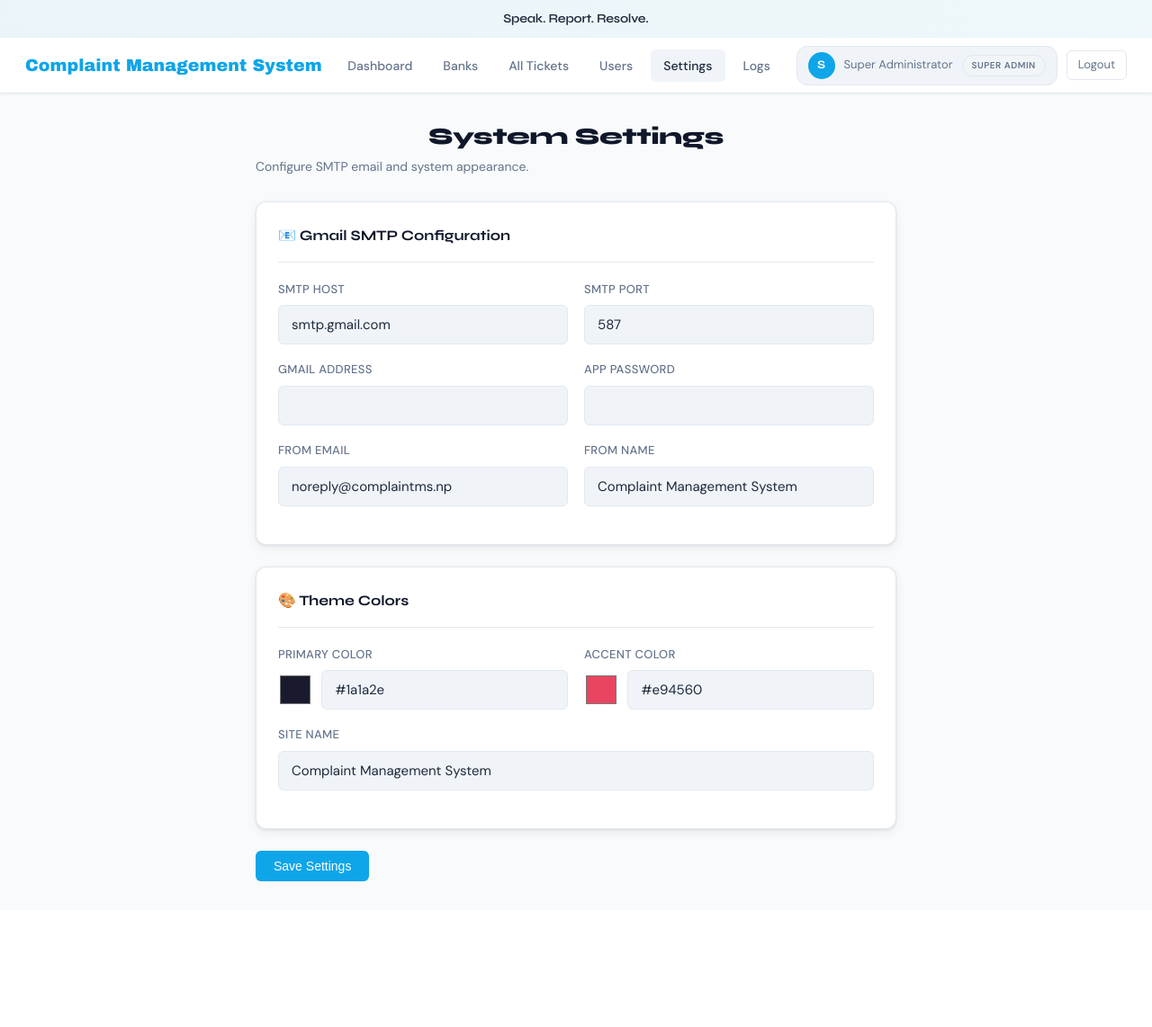
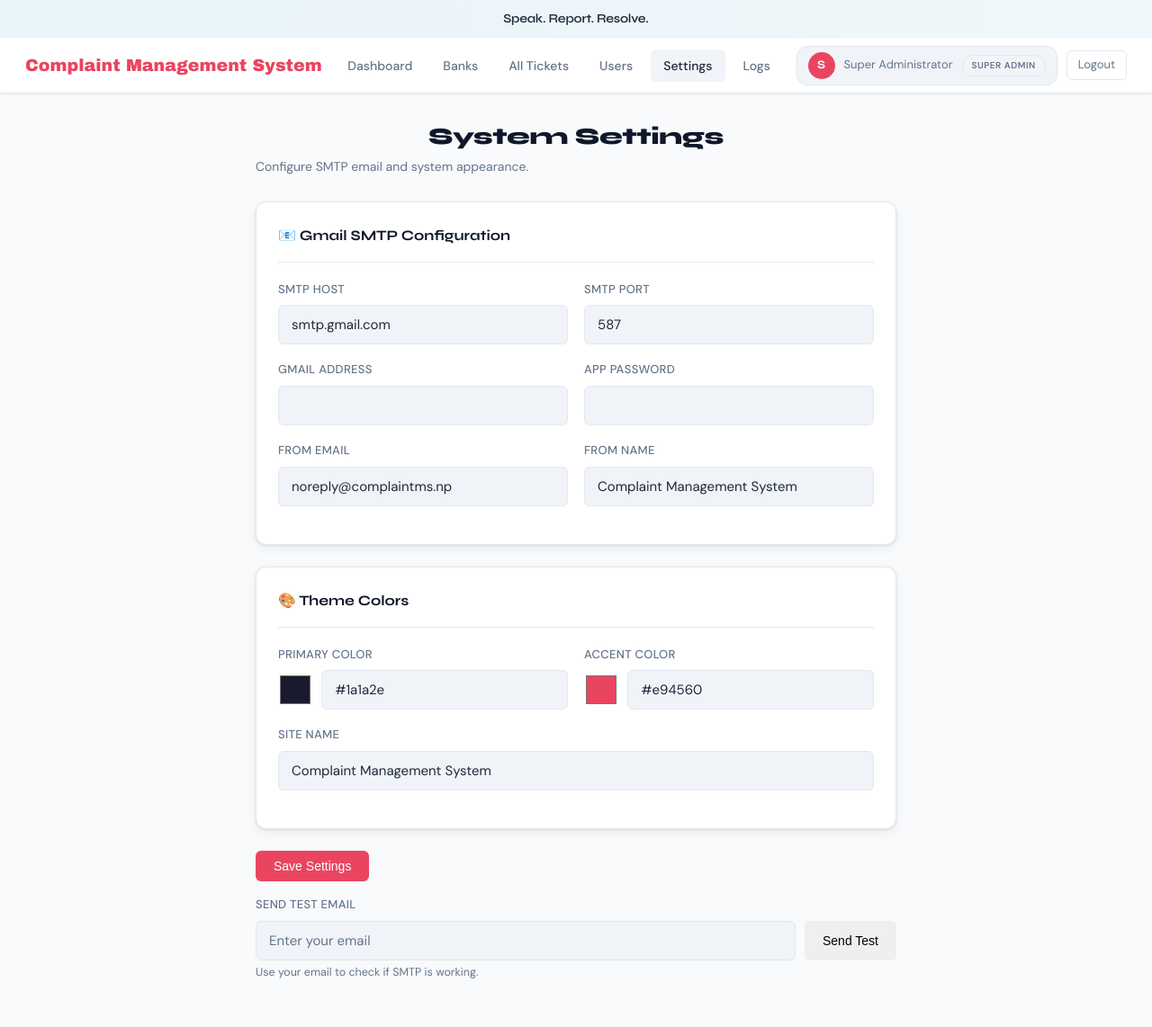
Before and after one commit to Anjan-09/CMS, a PHP site: page /cms/admin/settings.php in a window 1280 px wide. Shown: the whole page at 90% size. Before the commit the page ends 980 px from the top, so only its background shows below. Run offline with PHP 8.4, Linux system fonts and the light colour scheme; a user stored in the database is signed in; data comes from the database, SQL or seed files in the repository; some libraries are stand-ins or nearby versions.

Commit message:
Fixed UI bugs

```diff
--- a/admin/settings.php
+++ b/admin/settings.php
@@ -100,6 +100,14 @@
     </div>
 
     <button class="btn btn-primary" type="submit">Save Settings</button>
+    <div class="form-group mt-16">
+      <label class="form-label">Send Test Email</label>
+      <div style="display:flex;gap:10px">
+        <input class="form-control" type="email" name="test_email" placeholder="Enter your email">
+        <button class="btn btn-info" name="test_email_btn" value="1" type="submit">Send Test</button>
+      </div>
+      <small class="text-muted">Use your email to check if SMTP is working.</small>
+    </div>
   </form>
 </div>
 <?php
@@ -107,3 +115,20 @@
 require '../includes/layout.php';
 echo $body_html;
 echo '</body></html>';
+
+if(isset($_POST['test_email'])){
+    $test_email = trim($_POST['test_email'] ?? '');
+    if(filter_var($test_email, FILTER_VALIDATE_EMAIL)){
+        require '../includes/mailer.php';
+        $mailer = new Mailer($pdo);
+        $result = $mailer->send($test_email, 'Admin Test', 'Test Email from CMS', '<p>This is a test email from Complaint Management System.</p>');
+        if($result){
+            flash('success','Test email sent successfully to '.$test_email);
+        }else{
+            flash('danger','Test email failed: '.$mailer->getLastError());
+        }
+    }else{
+        flash('danger','Invalid test email address.');
+    }
+    header('Location:settings.php');exit;
+}
--- a/bank/tickets.php
+++ b/bank/tickets.php
@@ -75,7 +75,7 @@
           <div class="fw-bold text-sm"><?=clean($t['cust_name'])?></div>
           <div class="text-xs text-muted"><?=clean($t['cust_phone'])?></div>
         </td>
-        <td class="td-wrap"><?=clean($t['subject'])?></td>
+        <td class="td-wrap"><?=decode_clean($t['subject'])?></td>
         <td><?=priority_badge($t['priority'])?></td>
         <td><?=status_badge($t['status'])?></td>
         <?php if($role==='bank_admin'): ?>
--- a/dashboard.php
+++ b/dashboard.php
@@ -224,7 +224,7 @@
             <td><div><?=clean($t['cust_name']??'—')?></div><div class="text-xs text-muted"><?=clean($t['cust_phone']??'')?></div></td>
           <?php endif; ?>
           <td class="text-sm"><?=clean($t['bank_name']??'—')?></td>
-          <td class="td-wrap"><?=clean($t['subject'])?></td>
+          <td class="td-wrap"><?=decode_clean($t['subject'])?></td>
           <td><?=priority_badge($t['priority'])?></td>
           <td><?=status_badge($t['status'])?></td>
           <td><?=time_left_html($t['sla_deadline'],$t['status'])?></td>
--- a/includes/config.php
+++ b/includes/config.php
@@ -55,8 +55,15 @@
 }
 
 // ── Sanitize input ─────────────────────────────────────────
+
+// Use this to sanitize input before saving to DB or displaying in HTML attributes
 function clean(string $v): string {
     return htmlspecialchars(strip_tags(trim($v)), ENT_QUOTES, 'UTF-8');
+}
+
+// Use this to decode for display in HTML body (not in attributes)
+function decode_clean(string $v): string {
+    return htmlspecialchars_decode($v, ENT_QUOTES);
 }
 
 // ── Flash messages ─────────────────────────────────────────
--- a/includes/layout.php
+++ b/includes/layout.php
@@ -21,6 +21,10 @@
 <style>
 * { box-sizing: border-box; }
 html, body { margin: 0; padding: 0; }
+:root {
+  --accent: <?= $accent ?>;
+  --primary: <?= $primary ?>;
+}
 </style>
 </head>
 <body>
--- a/my_complaints.php
+++ b/my_complaints.php
@@ -66,7 +66,7 @@
       <tr class="row-<?=$t['priority']?>">
         <td><span class="fw-bold text-accent"><?=clean($t['ticket_no'])?></span></td>
         <td class="text-sm"><?=clean($t['bank_name'])?></td>
-        <td class="td-wrap"><?=clean($t['subject'])?></td>
+        <td class="td-wrap"><?=decode_clean($t['subject'])?></td>
         <td><?=priority_badge($t['priority'])?></td>
         <td><?=status_badge($t['status'])?></td>
         <td><?=time_left_html($t['sla_deadline'],$t['status'])?></td>
--- a/view_ticket.php
+++ b/view_ticket.php
@@ -92,11 +92,11 @@
         </div>
         <div style="margin-bottom:18px">
           <div class="text-xs text-muted" style="text-transform:uppercase;letter-spacing:.4px;margin-bottom:5px">Subject</div>
-          <div class="fw-bold"><?=clean($t['subject'])?></div>
+          <div class="fw-bold"><?=decode_clean($t['subject'])?></div>
         </div>
         <div style="margin-bottom:18px">
           <div class="text-xs text-muted" style="text-transform:uppercase;letter-spacing:.4px;margin-bottom:5px">Description</div>
-          <div style="line-height:1.7;font-size:14px"><?=nl2br(clean($t['description']))?></div>
+          <div style="line-height:1.7;font-size:14px"><?=nl2br(decode_clean($t['description']))?></div>
         </div>
 
         <div class="grid-2" style="margin-bottom:18px">
@@ -180,7 +180,7 @@
           <?php foreach($logs as $l): ?>
           <div class="tl-item">
             <div class="tl-time"><?=date('M j, Y g:i A',strtotime($l['created_at']))?></div>
-            <div class="tl-action"><?=clean($l['note'])?></div>
+            <div class="tl-action"><?=decode_clean($l['note'])?></div>
             <div class="text-xs text-muted">by <?=clean($l['full_name']??'System')?></div>
             <?php if($l['old_status']&&$l['new_status']): ?>
               <div style="margin-top:5px;display:flex;align-items:center;gap:6px">
```
Also changed, not shown: admin/reset_admin.php (added, +21 -0 lines), user.php (added, +31 -0 lines), uploads/sc_69a18b38006af4.60672479.jpg (added).
